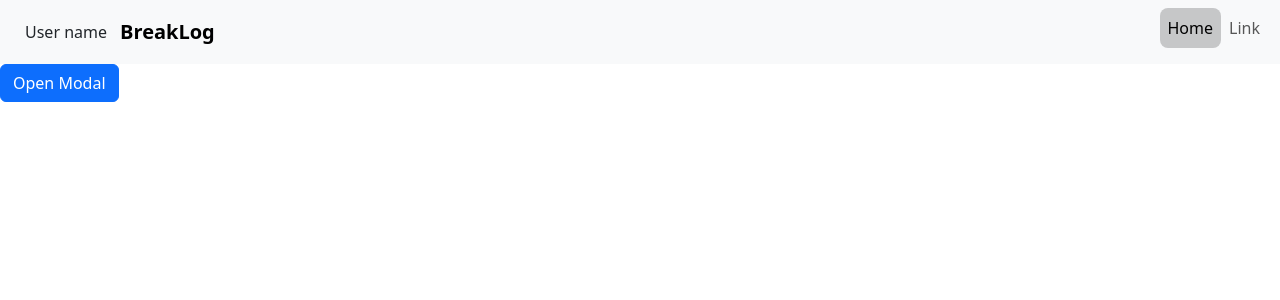
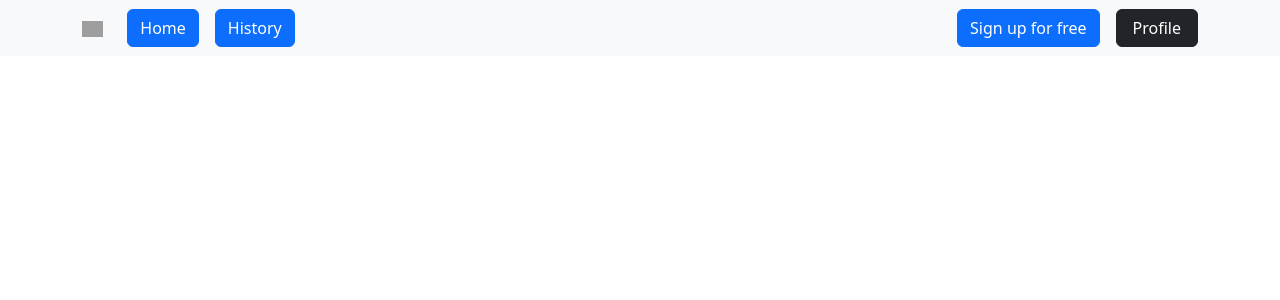
Before and after one commit to alok-debnath/BreakLog-React.js, a React (Vite) app: page / in a window 1280 px wide. Shown: the top 300 px of the page. Built offline with nearby package versions, Linux system fonts and the light colour scheme; grey boxes are pictures that could not be loaded.

Commit message:
Changed navbar

```diff
--- a/package.json
+++ b/package.json
@@ -12,8 +12,6 @@
     "test": "echo \"Error: no test specified\" && exit 1"
   },
   "dependencies": {
-    "@headlessui/react": "^1.7.16",
-    "@heroicons/react": "^2.0.18",
     "@popperjs/core": "^2.11.8",
     "bootstrap": "^5.3.1",
     "react": "^18.2.0",
--- a/src/Components/Pages/Index.jsx
+++ b/src/Components/Pages/Index.jsx
@@ -31,7 +31,7 @@ const Index = () => {
           themeToggle={themeToggle}
         />
         <div>
-          <Button onClick={handleOpenModal}>Open Modal</Button>
+          {/* <Button onClick={handleOpenModal}>Open Modal</Button> */}
           <MyModal show={showModal} handleClose={handleCloseModal} />
         </div>
       </div>
--- a/src/Includes/Layouts/Navbar.jsx
+++ b/src/Includes/Layouts/Navbar.jsx
@@ -2,75 +2,56 @@ import React from 'react';
 
 const Navbar = ({ themeToggle }) => {
   return (
+    <>
       <nav className="navbar navbar-expand-lg navbar-light bg-light">
-      <div className="container-fluid">
+        <div className="container">
+          <a className="navbar-brand me-2" href="https://mdbgo.com/">
+            <img
+              src="https://mdbcdn.b-cdn.net/img/logo/mdb-transaprent-noshadows.webp"
+              height={16}
+              alt="MDB Logo"
+              loading="lazy"
+              style={{ marginTop: "-1px" }}
+            />
+          </a>
           <button
-          className="navbar-toggler order-3"
+            className="navbar-toggler"
             type="button"
             data-bs-toggle="collapse"
-          data-bs-target="#navbarSupportedContent"
-          aria-controls="navbarSupportedContent"
+            data-bs-target="#navbarButtonsExample"
+            aria-controls="navbarButtonsExample"
             aria-expanded="false"
             aria-label="Toggle navigation"
           >
             <span className="navbar-toggler-icon" />
           </button>
-        <div className="justify-content-start order-1">
-          <div className="dropdown">
-            <button
-              className="btn"
-              type="button"
-              id="profileDropdown"
-              data-bs-toggle="dropdown"
-              aria-expanded="false"
-            >
-              <p className='mb-0'>User name</p>
+          <div className="collapse navbar-collapse" id="navbarButtonsExample">
+            <ul className="navbar-nav me-auto mt-3 mt-lg-0 mb-lg-0 align-items-center">
+              <li className="nav-item mb-3 mb-lg-0 ms-lg-3">
+                <button type="button" className="btn btn-primary">
+                  Home
                 </button>
-            <ul className="dropdown-menu" aria-labelledby="profileDropdown">
-              <li>
-                <a className="dropdown-item" href="#">
-                  Profile
-                </a>
               </li>
-              <li>
-                <a className="dropdown-item" href="#">
-                  Settings
-                </a>
-              </li>
-              <li>
-                <hr className="dropdown-divider" />
-              </li>
-              <li>
-                <a className="dropdown-item" href="#">
-                  Logout
-                </a>
+              <li className="nav-item mb-3 mb-lg-0 ms-lg-3">
+                <button type="button" className="btn btn-primary">
+                  History
+                </button>
               </li>
             </ul>
+            <div className="d-flex align-items-center">
+              <button type="button" className="btn btn-primary me-3">
+                Sign up for free
+              </button>
+              <button type="button" className="btn btn-dark px-3">
+                Profile
+              </button>
             </div>
-        </div>
-        <div className='mx-auto order-2 d-flex justify-content-center'>
-          <a className="navbar-brand text-center fw-bold" href="#">
-            BreakLog
-          </a>
-        </div>
-
-
-        <div className="collapse navbar-collapse order-4" id="navbarSupportedContent">
-          <ul className="navbar-nav ms-auto">
-            <li className="nav-item">
-              <a className="nav-link btn btn-light active btn-lg w-100 mb-2" href="#">
-                Home
-              </a>
-            </li>
-            <li className="nav-item">
-              <a className="nav-link btn btn-light btn-lg w-100" href="#">
-                Link
-              </a>
-            </li>
-          </ul>
           </div>
         </div>
       </nav>
+
+    </>
+
   );
 };
 
```
Also changed, not shown: 1 other file (tests, documents, lock files or other folders). Lines whose indentation alone changed are shown as unchanged.
